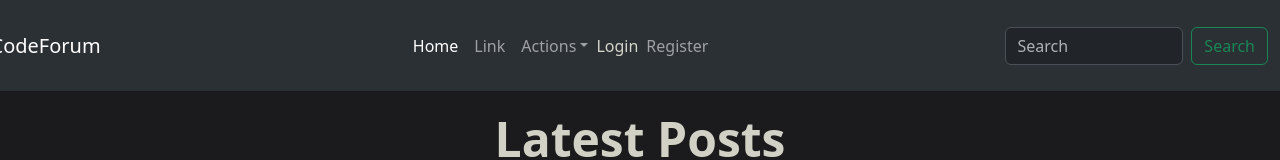
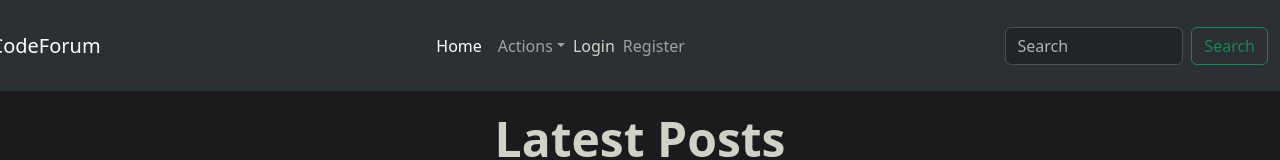
Before and after one commit to sheilabarnagot/Grupprojektet, a React (Vite) app in the folder frontend/: page / in a window 1280 px wide. Shown: the top 160 px of the page. Built offline with nearby package versions, Linux system fonts and the light colour scheme; no server answers; what react-lazy-with-preload would draw is missing.

Commit message:
Remove reduntant link in navbar

```diff
--- a/frontend/src/Nav_bar.tsx
+++ b/frontend/src/Nav_bar.tsx
@@ -92,7 +92,6 @@ export const Nav_bar = ({ isLoggedIn, setIsLoggedInContext }: Props) => {
                   <Nav.Link as={NavLink} to="/" href="#action1">
                     Home
                   </Nav.Link>
-                  <Nav.Link href="#action2">Link</Nav.Link>
                   <NavDropdown title="Actions" id="navbarScrollingDropdown">
                     <NavDropdown.Item
                       disabled={!isLoggedInLocalStorage}
```
